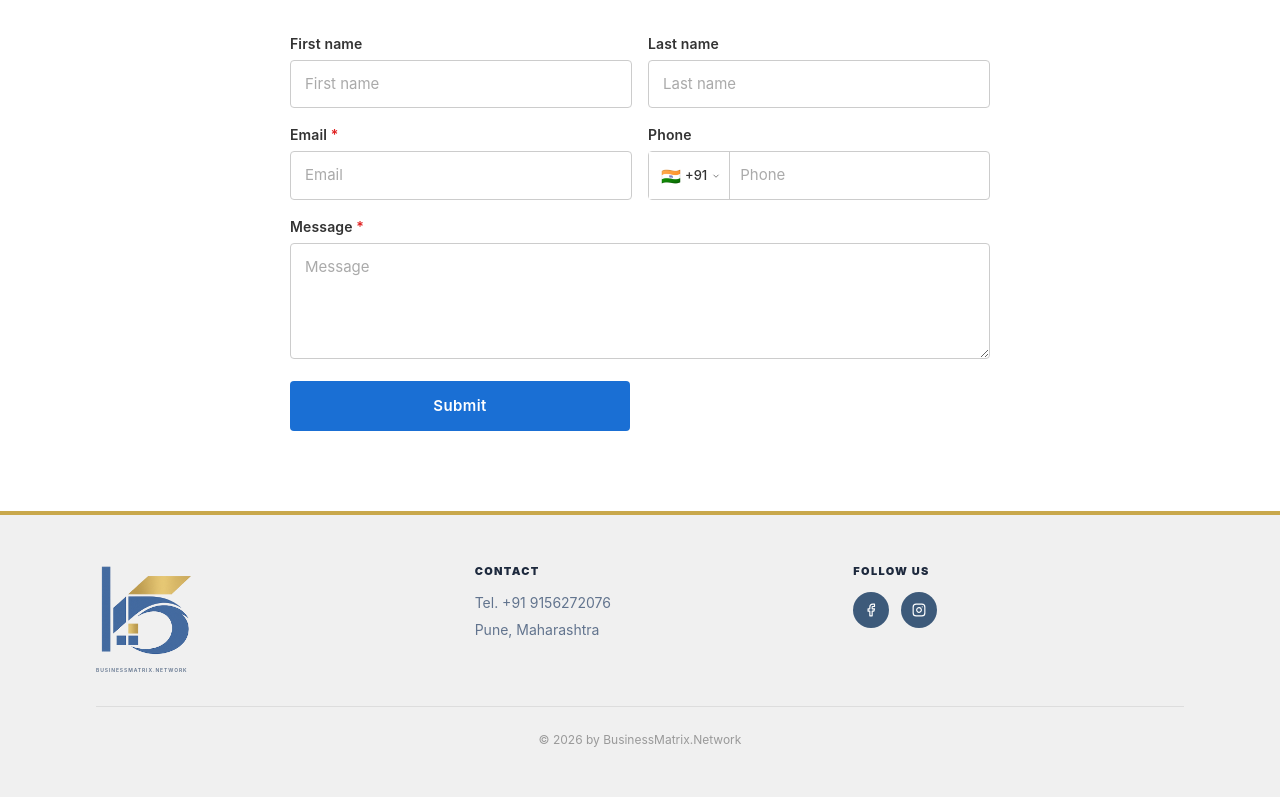
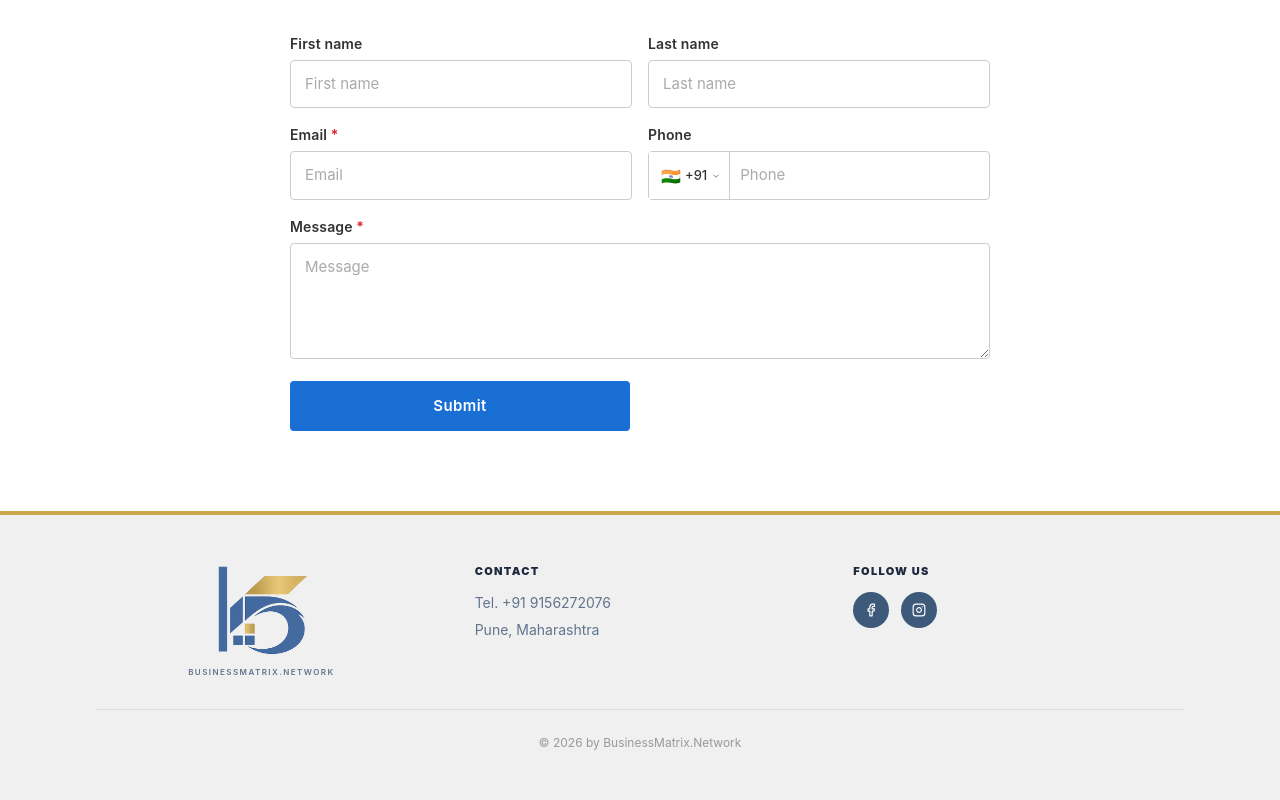
Before and after one commit to NitinGavhane/businessmatrix.network, a Next.js app: page / in a window 1280 px wide. Shown: the part 1944-2744 px from the top of the page. Built offline with nearby package versions, Linux system fonts and the light colour scheme; a web font is replaced by a local one.

Commit message:
Increase sub-brand text to 7px/8px and center-align across hero, footer, and directory

```diff
--- a/src/app/directory/page.tsx
+++ b/src/app/directory/page.tsx
@@ -57,7 +57,7 @@ export default async function DirectoryPage() {
         <div className="w-full px-6 sm:px-10 lg:px-16 py-6 flex items-center justify-between">
           <Link href="/" className="flex flex-col items-center gap-1">
               <Image src="/businessmatrix-logo-crop.png" alt="BusinessMatrix.Network" width={100} height={100} className="h-16 sm:h-20 w-auto p-1" />
-              <span className="text-white text-[4px] sm:text-[4px] tracking-[0.15em] max-w-16 sm:max-w-20 text-center leading-tight">BUSINESSMATRIX.NETWORK</span>
+              <span className="text-white text-[7px] sm:text-[8px] tracking-[0.15em] text-center leading-tight">BUSINESSMATRIX.NETWORK</span>
           </Link>
           <Link href="/" className="text-sm font-bold text-white/80 hover:text-white transition-colors px-4 py-2 rounded-full border border-white/30 hover:border-white/60 transition-all">&larr; Back</Link>
         </div>
--- a/src/app/page.tsx
+++ b/src/app/page.tsx
@@ -171,7 +171,7 @@ export default function HomePage() {
           <div className="relative z-30 w-full max-w-7xl mx-auto px-4 sm:px-6 py-6 flex items-center justify-between shrink-0">
             <Link href="/" className="flex flex-col items-center gap-1">
               <Image src="/businessmatrix-logo-crop.png" alt="BusinessMatrix.Network" width={100} height={100} className="h-16 sm:h-20 w-auto p-1" />
-              <span className="text-white text-[4px] sm:text-[4px] tracking-[0.15em] max-w-16 sm:max-w-20 text-center leading-tight">BUSINESSMATRIX.NETWORK</span>
+              <span className="text-white text-[7px] sm:text-[8px] tracking-[0.15em] text-center leading-tight">BUSINESSMATRIX.NETWORK</span>
             </Link>
             <div className="hidden md:flex items-center gap-4">
               <Link href="/directory" className="text-sm font-bold text-white/80 hover:text-white transition-colors">Directory</Link>
@@ -451,7 +451,7 @@ export default function HomePage() {
         <footer style={{ background: "#F0F0F0", borderTop: "4px solid #C9A84C" }}>
           <div className="max-w-6xl mx-auto px-6 sm:px-8 py-12">
             <div className="grid grid-cols-1 sm:grid-cols-3 gap-8 sm:gap-12 items-start">
-              <div className="flex flex-col items-center sm:items-start gap-2">
+              <div className="flex flex-col items-center gap-2">
                 <Image
                   src="/businessmatrix-logo-crop.png"
                   alt="BusinessMatrix.Network"
@@ -459,7 +459,7 @@ export default function HomePage() {
                   height={100}
                   className="h-20 sm:h-24 w-auto"
                 />
-                <span className="text-slate-500 text-[4px] sm:text-[5px] tracking-[0.18em] font-semibold max-w-20 sm:max-w-24 text-center leading-tight">BUSINESSMATRIX.NETWORK</span>
+                <span className="text-slate-500 text-[7px] sm:text-[8px] tracking-[0.18em] font-semibold text-center leading-tight">BUSINESSMATRIX.NETWORK</span>
               </div>
               <div className="text-center sm:text-left">
                 <h4 className="text-[11px] font-black text-slate-800 uppercase tracking-[0.12em] mb-3">Contact</h4>
```
